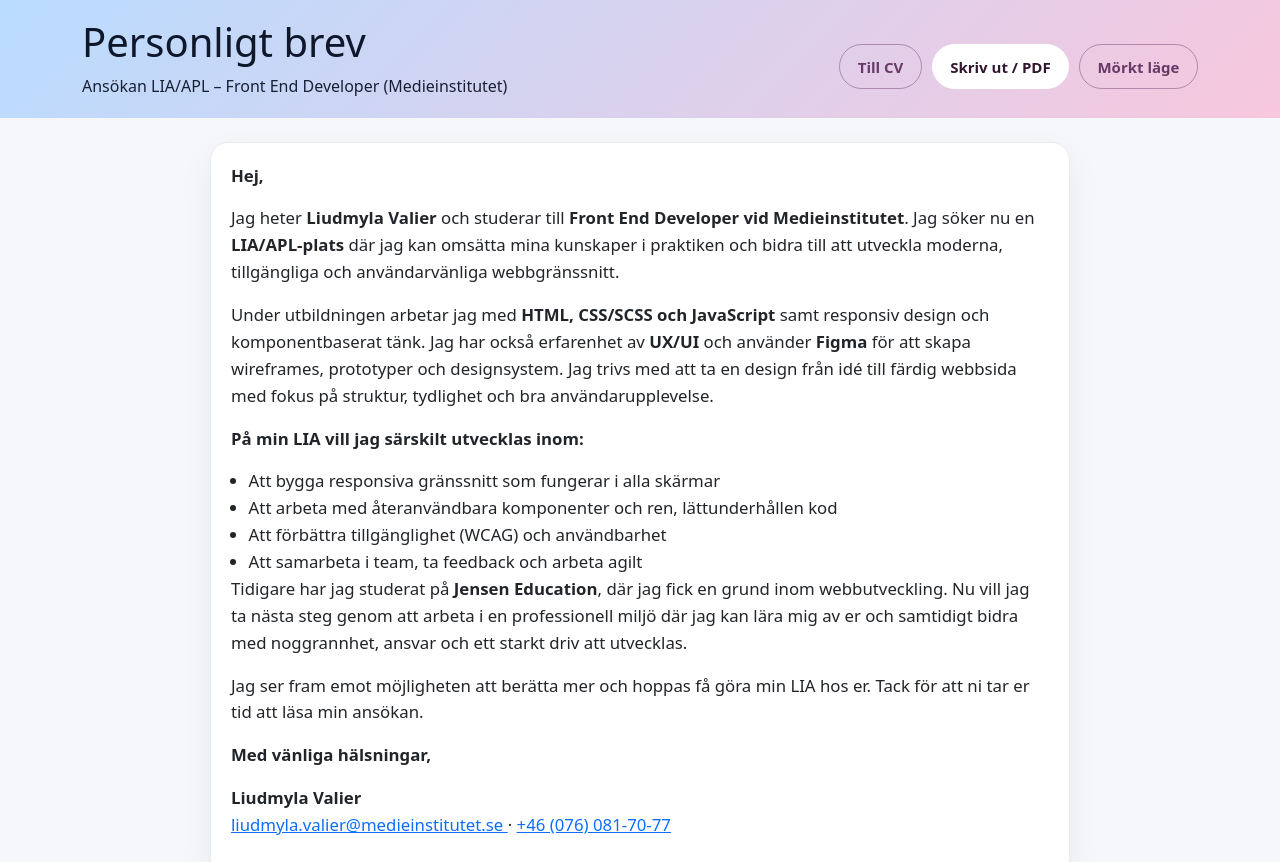
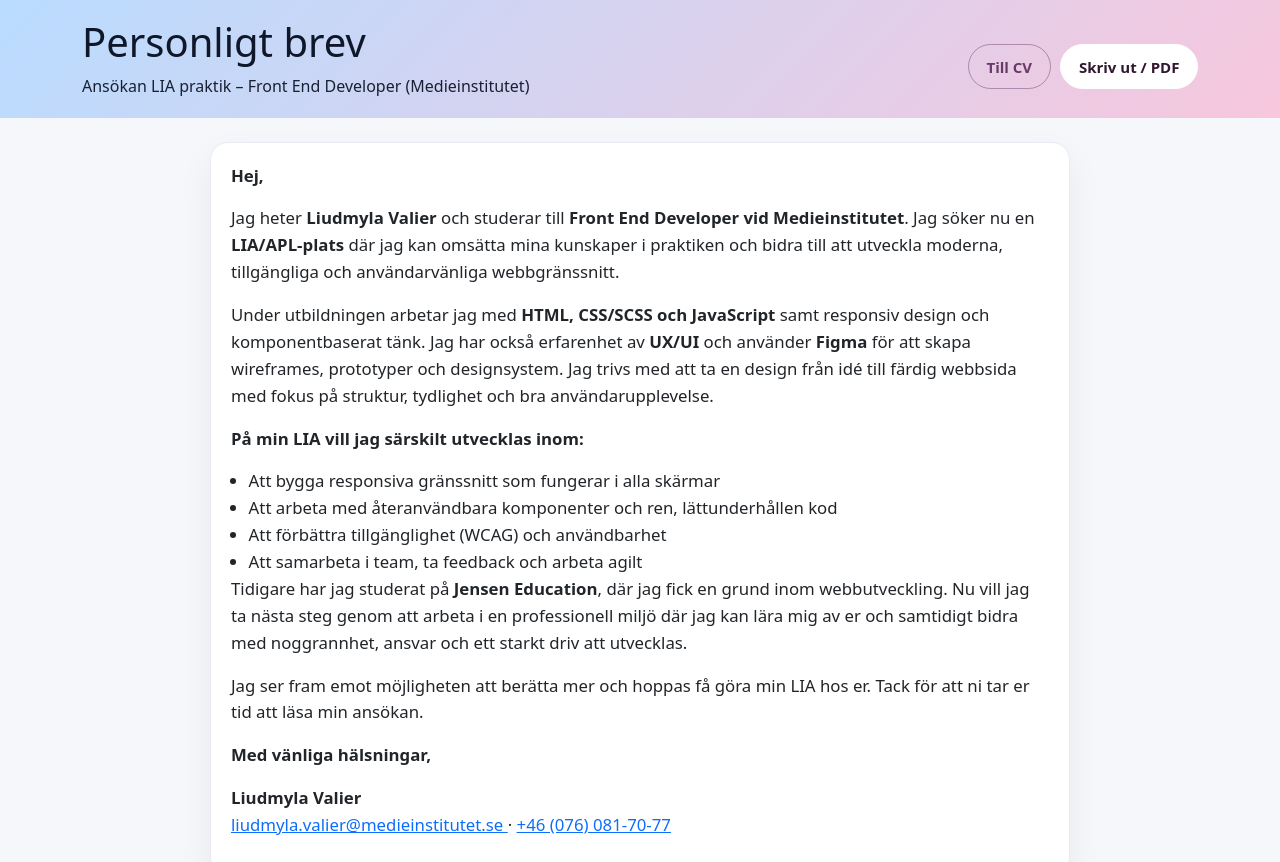
Before and after one commit to Valersha88888888/cv-och-personligt-brev-, a plain HTML site: page brev.html in a window 1280 px wide. Shown: the top 862 px of the page. Drawn offline with nearby package versions, Linux system fonts and the light colour scheme.

Commit message:
Fix HTML structure and update content

```diff
--- a/brev.html
+++ b/brev.html
@@ -17,7 +17,7 @@
       <div class="container header-inner">
         <div class="title-wrap">
           <h1 class="only-title">Personligt brev</h1>
-          <p class="subtitle">Ansökan LIA/APL – Front End Developer (Medieinstitutet)</p>
+          <p class="subtitle">Ansökan LIA praktik – Front End Developer (Medieinstitutet)</p>
         </div>
 
         <div class="hdr-actions">
@@ -25,9 +25,7 @@
           <button class="btn-pill primary" type="button" data-print>
             Skriv ut / PDF
           </button>
-          <button class="btn-pill ghost" type="button" data-theme-toggle>
-            Mörkt läge
-          </button>
+
         </div>
       </div>
     </header>
```
